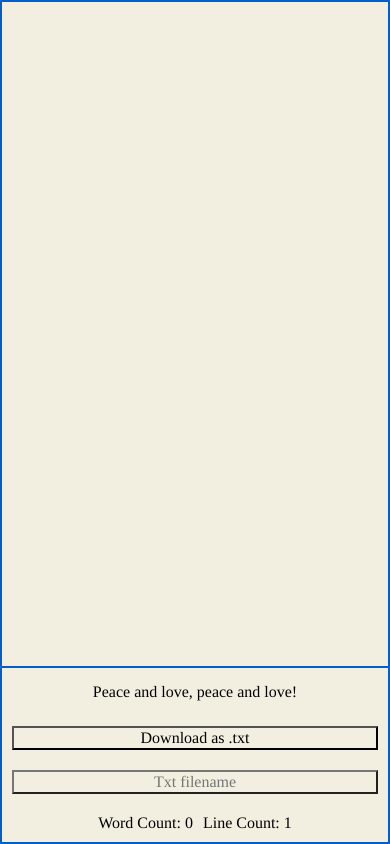
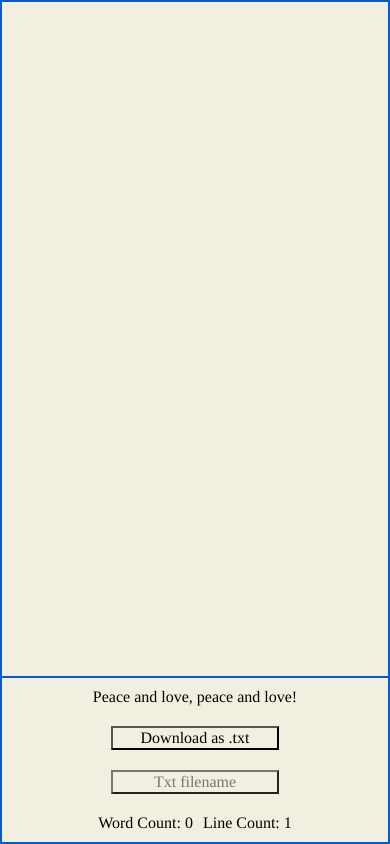
Before and after one commit to Hiccup246/free-online-text-edit, a SvelteKit app: page / in a window 390 px wide. Built offline with nearby package versions, Linux system fonts and the light colour scheme; no server answers.

Commit message:
Adjust button alignment

```diff
--- a/src/routes/+page.svelte
+++ b/src/routes/+page.svelte
@@ -122,10 +122,13 @@
 		border-left: 2px solid var(--border-color);
 		border-right: 2px solid var(--border-color);
 		font-family: Times, serif;
+		padding: 10px;
+		align-items: center;
+		gap: 10px;
 	}
 
 	.message__description {
-		padding: 15px 10px 15px 10px;
+		margin: auto 0;
 		text-align: center;
 		display: flex;
 	}
@@ -135,7 +138,7 @@
 	}
 
 	.message__textarea-counts {
-		padding: 10px;
+		margin: auto 0;
 		display: flex;
 		flex-wrap: wrap;
 		flex-direction: row;
@@ -143,22 +146,8 @@
 		justify-content: center;
 	}
 
-	#line-count {
-		min-width: fit-content;
-		text-align: left;
-		height: fit-content;
+	.message__actions {
 		margin: auto 0;
-	}
-
-	#word-count {
-		min-width: fit-content;
-		text-align: left;
-		height: fit-content;
-		margin: auto 0;
-	}
-
-	.message__actions {
-		padding: 10px;
 		display: grid;
 		grid-template-columns: repeat(2,minmax(0,1fr));
 		gap: 20px;
@@ -188,12 +177,7 @@
 		.message {
 			justify-content: center;
 			flex-direction: column;
-		}
-
-		.message .message__description,
-		.message .message__textarea-counts {
-			margin: 0 auto;
-			width: fit-content;
+			gap: 20px;
 		}
 
 		.message__actions {
```
